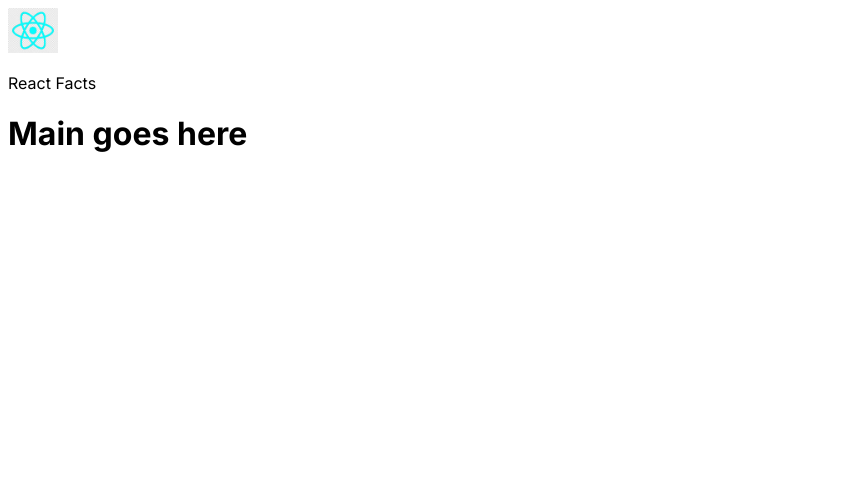
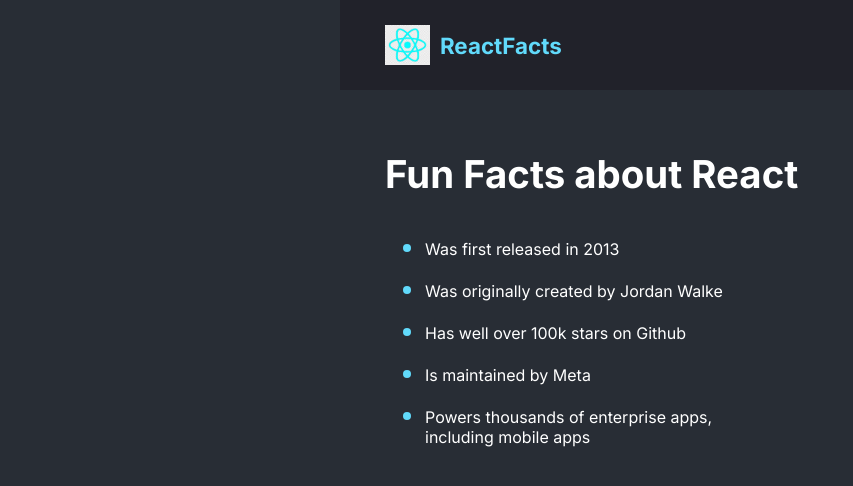
Before and after one commit to dlGuiri/code-upskilling, a React (Vite) app in the folder my-react-practice/: page / in a window 1280 px wide. Shown: the top 486 px of the page, without its empty margins (0-853 px from the left). Built offline with nearby package versions, Linux system fonts and the light colour scheme.

Commit message:
Finished Section 1 of React Code Scrimba Course

```diff
--- a/my-react-practice/src/App.css
+++ b/my-react-practice/src/App.css
@@ -1,3 +1,54 @@
 * {
   font-family: 'Inter', sans-serif;
+  box-sizing: border-box;
 }
+
+body {
+    margin: 0;
+    max-width: 600px; /* Limits how wide the content can get */
+    margin-left: auto;  /* Centers the container horizontally */
+    margin-right: auto; /* Centers the container horizontally */
+    background-color: #282D35;
+    color: white;
+}
+
+header {
+  height: 90px;
+  background-color: #21222A;
+  padding: 30px 45px;
+}
+
+.header-text {
+  color: #61DAFB;
+  font-size: 1.4rem;
+  font-weight: 700;
+}
+nav {
+  display: flex;
+  gap: 10px;
+  height: 100%;
+  align-items: center;
+}
+
+.logo {
+  width: auto;
+  height: 40px;
+}
+
+.main-container {
+    padding: 35px 45px; /* Adds space at the top and matches header side-padding */
+}
+
+li {
+  margin-bottom: 15px;
+}
+
+li::marker {
+  color: #61DAFB;
+  font-size: 1.5rem;
+}
+
+.title-text {
+  margin-bottom: 35px;
+  font-size: 2.4rem;
+}
--- a/my-react-practice/src/components/Header.jsx
+++ b/my-react-practice/src/components/Header.jsx
@@ -3,7 +3,7 @@
         <header>
             <nav>
                 <img src="/React Logo.jpg" alt="React Logo" width="50" className="logo"/>
-                <p className="header-text">React Facts</p>
+                <p className="header-text">ReactFacts</p>
             </nav>
         </header>
     )
--- a/my-react-practice/src/components/MainContent.jsx
+++ b/my-react-practice/src/components/MainContent.jsx
@@ -1,3 +1,14 @@
 export default function MainComponent() {
-    return <h1>Main goes here</h1>
+    return (
+        <main className="main-container">
+            <h1 className="title-text">Fun Facts about React</h1>
+            <ul>
+                <li>Was first released in 2013</li>
+                <li>Was originally created by Jordan Walke</li>
+                <li>Has well over 100k stars on Github</li>
+                <li>Is maintained by Meta</li>
+                <li>Powers thousands of enterprise apps,<br /> including mobile apps</li>
+            </ul>
+        </main>
+    )
 }
```
